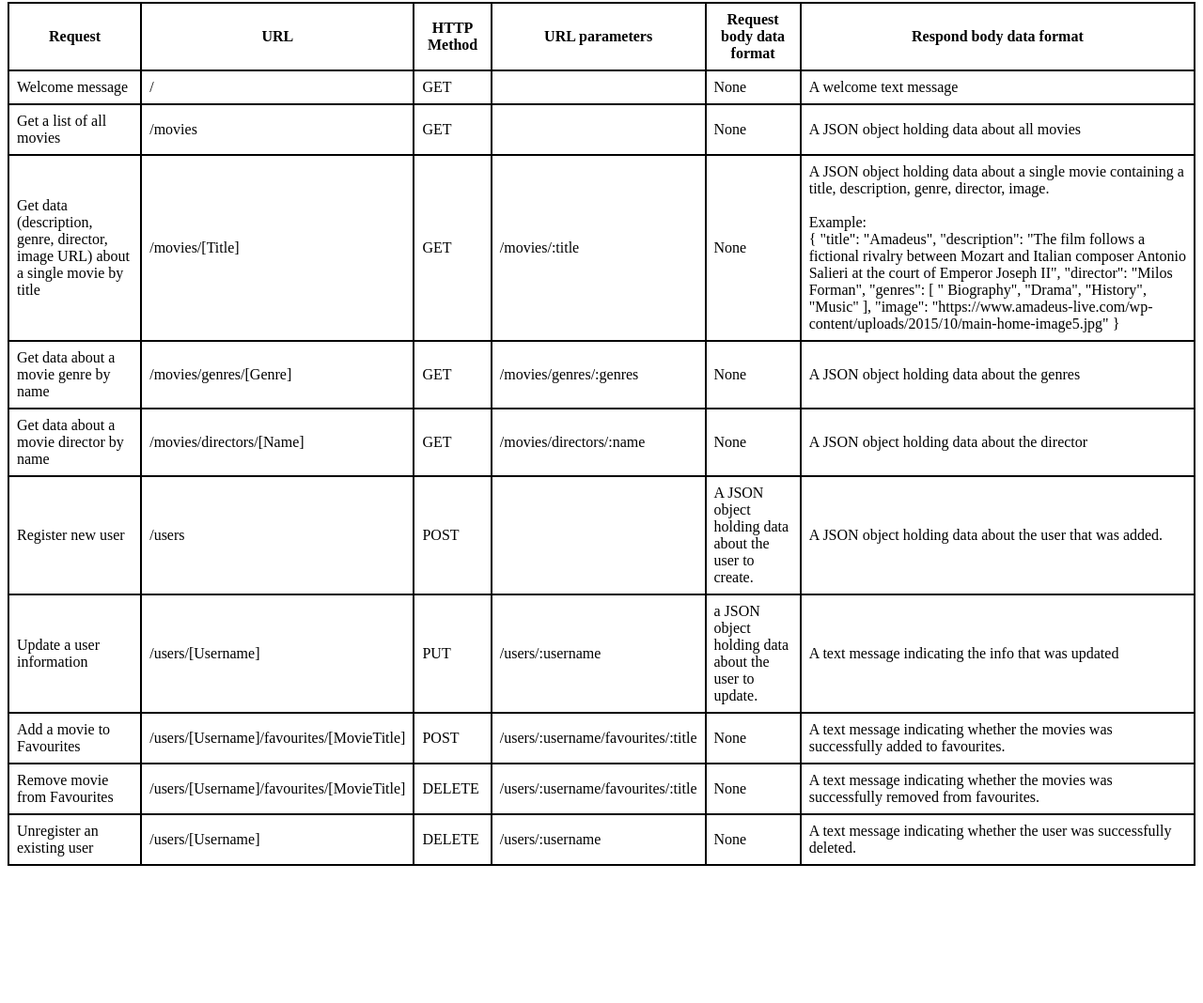
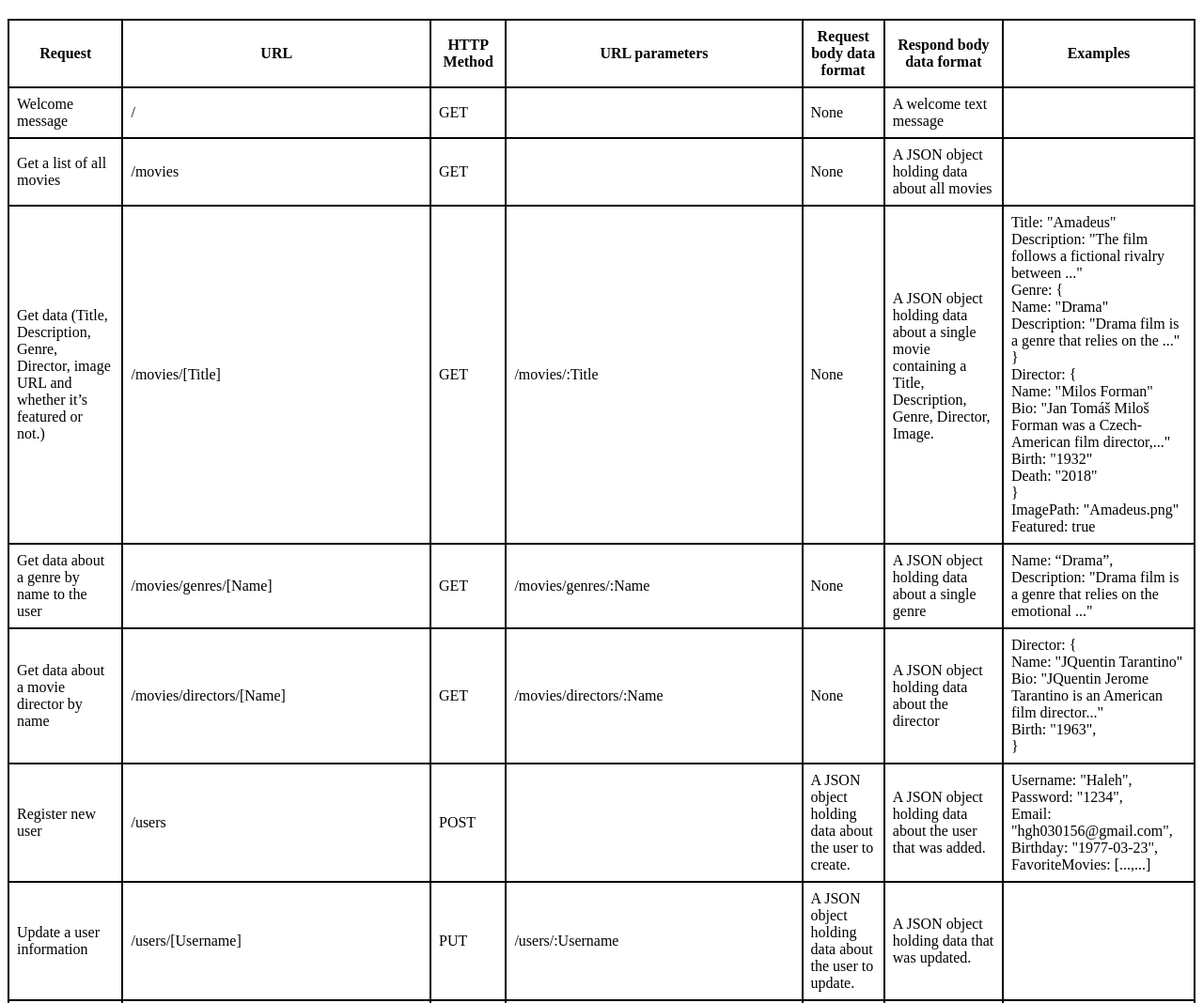
Before and after one commit to HalehGhavami/Movi_API, a website: page public/documentation.html in a window 1280 px wide. Shown: the part 132-1200 px from the top of the page at 94% size. Before the commit the page ends 1062 px from the top, so only its background shows below. Drawn offline with Linux system fonts and the light colour scheme.

Commit message:
Updated documentation_endpoints

```diff
--- a/public/documentation.html
+++ b/public/documentation.html
@@ -18,7 +18,7 @@
     </style>
   </head>
   <body>
-    <h1>Documentation Page for Movie API</h1>
+    <h1>myFlix Documentation Page</h1>
 
     The web application will provide users with access to information about
     different movies, directors, and genres. Users will be able to sign up,
@@ -35,6 +35,7 @@
         <th>URL parameters</th>
         <th>Request body data format</th>
         <th>Respond body data format</th>
+        <th>Examples</th>
       </tr>
       <tr>
         <td>Welcome message</td>
@@ -43,6 +44,7 @@
         <td></td>
         <td>None</td>
         <td>A welcome text message</td>
+        <td></td>
       </tr>
       <tr>
         <td>Get a list of all movies</td>
@@ -51,50 +53,72 @@
         <td></td>
         <td>None</td>
         <td>A JSON object holding data about all movies</td>
+      <td></td>
       </tr>
       <tr>
         <td>
-          Get data (description, genre, director, image URL) about a single movie by title
+          Get data (Title, Description, Genre, Director, image URL and whether it’s featured or not.)
         </td>
         <td>/movies/[Title]</td>
         <td>GET</td>
-        <td>/movies/:title</td>
+        <td>/movies/:Title</td>
         <td>None</td>
         <td>
-          A JSON object holding data about a single movie containing a title,
-          description, genre, director, image. <br /><br />
-          Example: <br />
-          {
-            "title": "Amadeus",
-            "description": "The film follows a fictional rivalry between Mozart and Italian composer Antonio Salieri at the court of Emperor Joseph II",
-            "director": "Milos Forman",
-            "genres": [
-                " Biography",
-                "Drama",
-                "History",
-                "Music"
-            ],
-            "image": "https://www.amadeus-live.com/wp-content/uploads/2015/10/main-home-image5.jpg"
-  }<br />
+          A JSON object holding data about a single movie containing a Title,
+          Description, Genre, Director, Image. <br /><br />
+         <td class="example">
+
+  <span>Title:</span> "Amadeus" <br>
+  <span>Description:</span> "The film follows a fictional rivalry between ..."<br>
+  <span>Genre:</span> { <br>
+    <span>Name:</span> "Drama"<br>
+    <span>Description:</span> "Drama film is a genre that relies on the ..."
+  }<br>
+  <span>Director:</span> { <br>
+    <span>Name:</span> "Milos Forman"<br>
+    <span>Bio: </span>"Jan Tomáš Miloš Forman was a Czech-American film director,..."<br>
+    <span>Birth: </span>"1932"<br>
+    <span>Death</span>: "2018"<br>
+  }<br>
+  <span>ImagePath:</span> "Amadeus.png"<br>
+  <span>Featured:</span> true
+
+</td>
+<br />
         </td>
         </td>
       </tr>
 
       <tr>
-        <td>Get data about a movie genre by name</td>
-        <td>/movies/genres/[Genre]</td>
+        <td>Get data about a genre by name to the user</td>
+        <td>/movies/genres/[Name]</td>
         <td>GET</td>
-        <td>/movies/genres/:genres</td>
+        <td>/movies/genres/:Name</td>
         <td>None</td>
-        <td>A JSON object holding data about the genres</td>
+        <td>A JSON object holding data about a single genre</td>
+      <td class="example">
+
+              <span>Name:</span> “Drama”,<br>
+              <span>Description:</span> "Drama film is a genre that relies on the emotional ..."
+
+          </td>
       </tr>
       <tr>
         <td>Get data about a movie director by name</td>
         <td>/movies/directors/[Name]</td>
         <td>GET</td>
-        <td>/movies/directors/:name</td>
+        <td>/movies/directors/:Name</td>
         <td>None</td>
         <td>A JSON object holding data about the director</td>
+      <td class="example">
+
+              <span>Director:</span> {<br>
+                <span>Name:</span> "JQuentin Tarantino"<br>
+                <span>Bio:</span> "JQuentin Jerome Tarantino is an American film director..."<br>
+                <span>Birth:</span> "1963",<br>
+              }
+
+          </td>
       </tr>
       <tr>
         <td>Register new user</td>
@@ -107,52 +131,63 @@
         </td>
         <td>
           A JSON object holding data about the user that was added.
+        <td class="example">
+
+              <span>Username:</span> "Haleh",<br>
+              <span>Password:</span> "1234",<br>
+              <span>Email:</span> "hgh030156@gmail.com",<br>
+              <span>Birthday:</span> "1977-03-23",<br>
+              <span>FavoriteMovies:</span> [...,...]
+
+          </td>
         </td>
       </tr>
       <tr>
         <td>Update a user information</td>
         <td>/users/[Username]</td>
         <td>PUT</td>
-        <td>/users/:username</td>
+        <td>/users/:Username</td>
         <td>
-          a JSON object holding data about the user to update. <br />
+          A JSON object holding data about the user to update. <br>
         </td>
         <td>
-          A text message indicating the info that was updated
-          <br />
+A JSON object holding data that was updated.<br>
 
         </td>
+        <td></td>
       </tr>
       <tr>
-        <td>Add a movie to Favourites</td>
-        <td>/users/[Username]/favourites/[MovieTitle]</td>
+        <td>Add a movie to Favorites</td>
+        <td>/users/[Username]/FavoriteMovies/[MovieTitle]</td>
         <td>POST</td>
-        <td>/users/:username/favourites/:title</td>
+        <td>/users/:Username/FavoriteMovies/:MovieTitle</td>
         <td>None</td>
         <td>
-          A text message indicating whether the movies was successfully added to favourites. <br />
+          A JSON object holding data about favorite movies of a user. <br>
 
         </td>
+        <td></td>
       </tr>
       <tr>
-        <td>Remove movie from Favourites</td>
-        <td>/users/[Username]/favourites/[MovieTitle]</td>
+        <td>Remove movie from Favorites</td>
+        <td>/users/[Username]/FavoriteMovies/[MovieTitle]</td>
         <td>DELETE</td>
-        <td>/users/:username/favourites/:title</td>
+        <td>/users/:username/FavoriteMovies/:MovieTitle</td>
         <td>None</td>
         <td>
-          A text message indicating whether the movies was successfully removed from favourites.
-        </td>
+         A JSON object holding data about updated favorite movies of a user.</td>
+         <td></td>
       </tr>
       <tr>
         <td>Unregister an existing user</td>
         <td>/users/[Username]</td>
         <td>DELETE</td>
-        <td>/users/:username</td>
+        <td>/users/:Username</td>
         <td>None</td>
         <td>
           A text message indicating whether the user was successfully deleted.
         </td>
+        <td></td>
       </tr>
     </table>
   </body>
```
